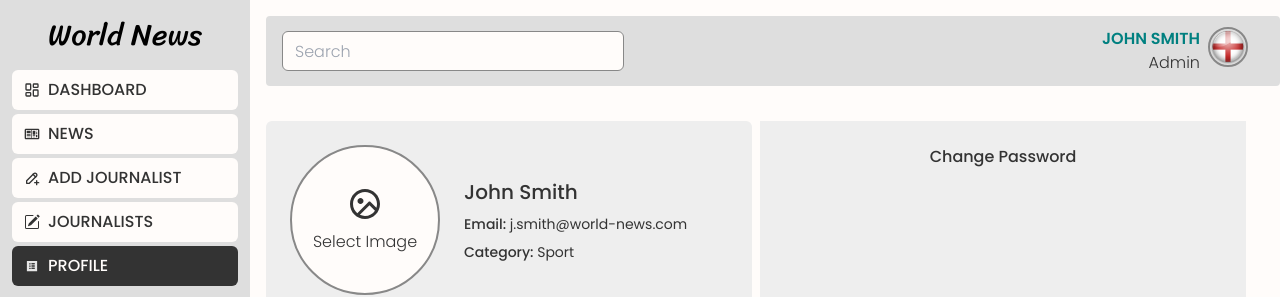
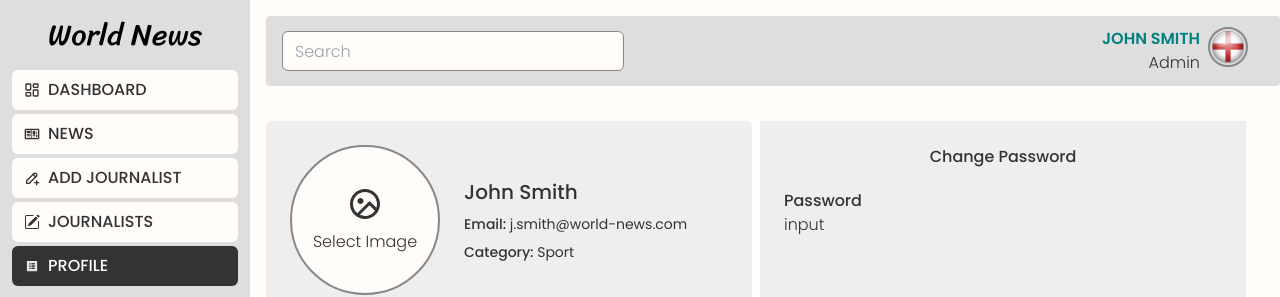
Before and after one commit to Nimira43/World-News, a React (Vite) app in the folder client/: page /dashboard/profile in a window 1280 px wide. Shown: the top 297 px of the page. Built offline with nearby package versions, Linux system fonts and the light colour scheme.

Commit message:
Change password form - 2

```diff
--- a/client/src/dashboard/pages/Profile.jsx
+++ b/client/src/dashboard/pages/Profile.jsx
@@ -27,6 +27,19 @@ const Profile = () => {
 
       <div className='bg-grey-light-extra p-6 text-grey-dark'>
         <h2 className='font-medium text-center mb-5'>Change Password</h2>
+        <form>
+          <div className='space-y-4'>
+            <div>
+              <label
+                htmlFor='old_password'
+                className='block text-md font-medium'
+              >
+                Password
+              </label>
+              input
+            </div>
+          </div>
+        </form>
       </div>
     </div>
   )
```
